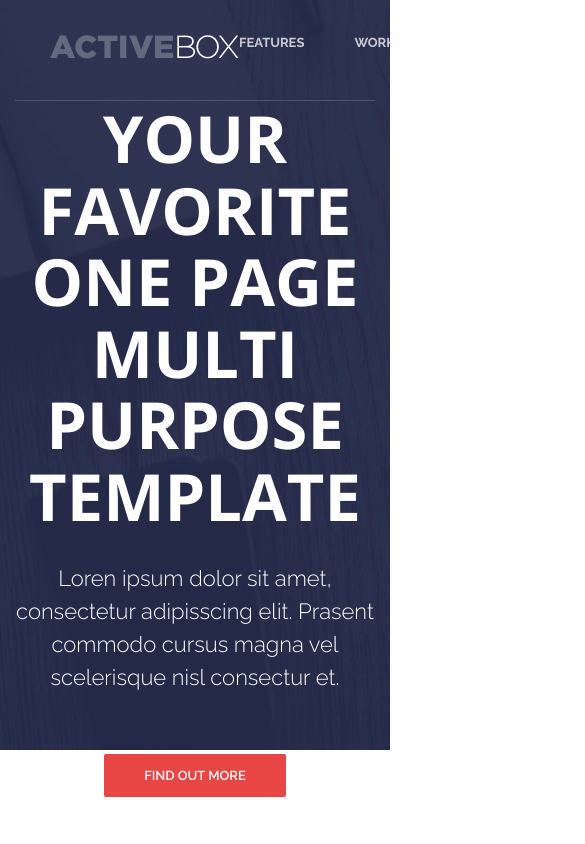
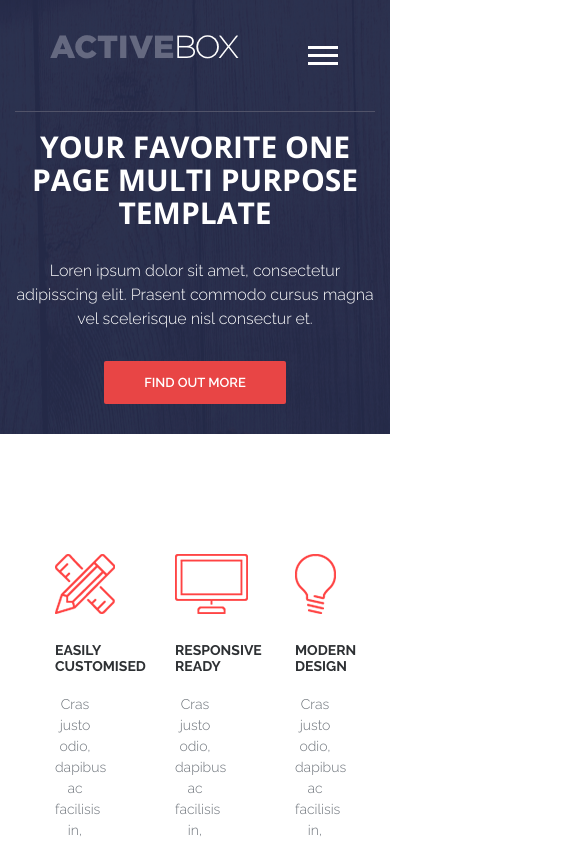
Before and after one commit to yaroslavas2001/uni_ActiveBox, a plain HTML site: page index.html in a window 390 px wide. Shown: the top 844 px of the page, 585 px wide, since content can reach past the window. Drawn offline with nearby package versions, Linux system fonts and the light colour scheme.

Commit message:
#5 видео

```diff
--- a/css/style.css
+++ b/css/style.css
@@ -62,9 +62,9 @@ text-transform: uppercase;
   flex-direction: column;
   justify-content: center;
   height: 750px;
-  background: #31344e
-   url("/css/Layer\ 34.png") ;
-  padding-top: 150px;
+  background: #31344e url("/css/Layer\ 34.png") center no-repeat ;
+  background-size: cover;
+  padding-top: 100px;
 }
 .intro__inner{
   max-width: 970px;
@@ -80,7 +80,6 @@ text-transform: uppercase;
   font-weight: 700;
   margin: 0 0 30px;
   text-transform: uppercase;
-
 }
 .intro__subtitle{
   margin-bottom: 60px;
@@ -114,9 +113,7 @@ text-transform: uppercase;
 .btn--long{
   min-width: 280px;
 }
-
 /*Features*/
-
 .features{
   display: flex;
   flex-wrap: wrap;
@@ -228,7 +225,6 @@ color: #2d3033;
   font-size: 14px;
   line-height: 1.5;
   color: #6c7279;
-
 }
 /*
 ----------------Social------------
@@ -317,7 +313,6 @@ padding-left: 80px;
   font-weight: bold;
   text-transform: uppercase;
   color: #fff;
-
 }
 /*
 Download
@@ -343,7 +338,6 @@ Download
 ----------Footer-----
 */
 .footer{
-
   background-color: #3a3e64;
 }
 .footer__iner{
@@ -362,7 +356,6 @@ Download
   color: #fff;
   text-transform: uppercase;
   margin-bottom: 10px;
-
 }
 .footer__address{
   font-style: normal;
@@ -371,7 +364,6 @@ Download
   color: rgba(255, 255, 255,.5 );
 }
 .footer__text{
-
   font-size: 14px;
   line-height: 1.5;
   color: rgba(255, 255, 255,.5 );
@@ -392,3 +384,68 @@ Download
 .copyright__text span{
 color: white;
 }
+.burger{
+  display: none;
+  background: none;
+  border: 0;
+  cursor: pointer;
+  padding: 19px 2px;
+}
+.burger__item{
+  display: block;
+  width: 30px;
+  height: 3px;
+  background-color: #fff;
+  font-size: 0;
+  color: transparent;
+  position: relative;
+
+}
+.burger__item:before,
+.burger__item:after
+{
+content: "";
+width: 100%;
+height: 100%;
+position: absolute;
+right: 0;
+z-index: 1;
+background-color: #fff;
+}
+.burger__item:before{
+  top: -8px;
+  width: 3-px;
+}
+.burger__item:after{
+  bottom: -8px;
+  width: 30px;
+}
+/*
+--======media====------
+*/
+@media (max-width:991px){
+  /*Навигация на планшете вертикальной ориентации*/
+.nav{
+  display: none;
+}
+.burger{
+  display: block;
+}
+.intro__title{
+  font-size: 40px;
+}
+}
+@media(max-width:767px){
+  .intro{
+    height: auto;
+    padding-top: 130px;
+    padding-bottom: 30px;
+  }
+  .intro__title{
+    font-size: 30px;
+  }
+  .intro__subtitle{
+    font-size: 16px;
+    margin-bottom: 30px;
+  }
+}
--- a/index.html
+++ b/index.html
@@ -5,6 +5,7 @@
     <meta name="viewport" content="width=device-width, initial-scale=1.0">
     <link rel="stylesheet" href="css/style.css">
     <link href="https://fonts.googleapis.com/css2?family=Cardo:ital@1&family=Open+Sans:wght@700&family=Raleway:wght@300,400;600;700&display=swap" rel="stylesheet">
+    <meta name="viewport" content="width=device-width, initial-scale=1" >
     <title>ActiveBox</title>
  </head>
 <body>
@@ -43,6 +44,9 @@
                 <a class="nav__link"  href="">Testimonials</a>
                 <a class="nav__link"  href="">Download</a>
               </nav>
+              <button class="burger" type="button">
+                <span class="burger__item">Menu</span>
+              </button>
             </div>
          </div>
   </header>
@@ -335,7 +339,7 @@
    <div> Made by <span> by Kamal Chaneman</span></div></div>
 </div>
   </div>
-</footer>
+</footer><!--/footer-->
 
 </body>
 </html>
```
